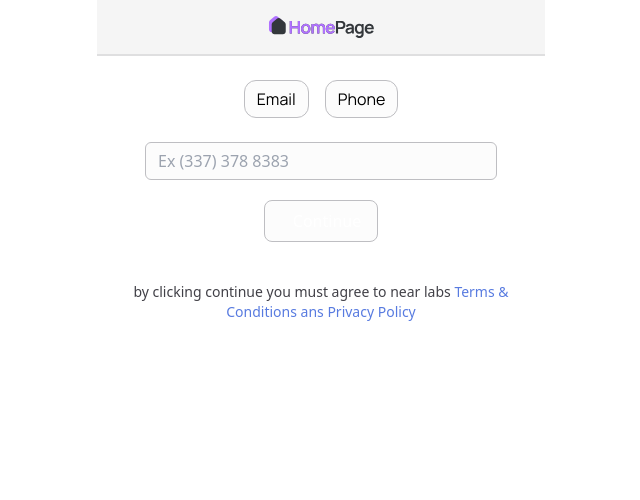
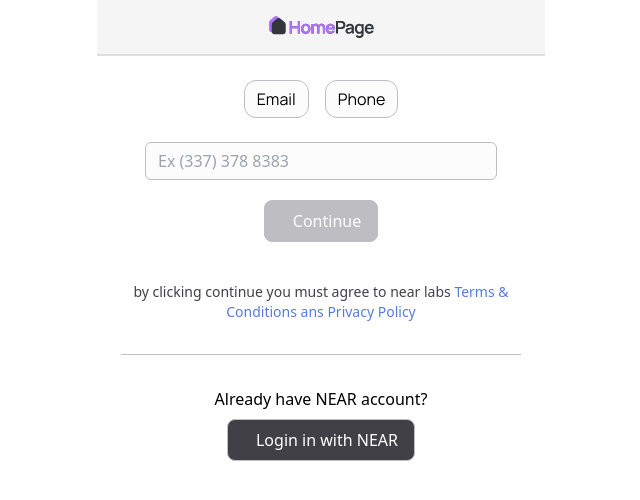
Before and after one commit to avastamin/react-extensions, a React (Create React App) app: page / in a window 1280 px wide. Shown: the top 500 px of the page, without its empty margins (319-959 px from the left). Built offline with nearby package versions, Linux system fonts and the light colour scheme.

Commit message:
Add login with NEAR section

```diff
--- a/src/App.tsx
+++ b/src/App.tsx
@@ -17,12 +17,17 @@
               className='w-full py-1.5 px-3 border border-gray-500 bg-gray-800 rounded-md mr-4'
               placeholder="Ex (337) 378 8383"
             />
-            <button className='h-22 py-2 pr-4 pl-7 mt-5 mr-auto ml-auto text-white bg-gray-500 border border-gray-500 bg-gray-800 rounded-lg mr-4'>Continue</button>
+            <button className='h-22 py-2 pr-4 pl-7 mt-5 mr-auto ml-auto text-white bg-gray-500 border border-gray-500 rounded-lg mr-4'>Continue</button>
           </form>
         </div>
         <div className='text-center mt-4'>
           <p className='text-gray-200 text-sm'>by clicking continue you must agree to near labs
             <a href='#' className='text-blue-100'> Terms & Conditions ans Privacy Policy</a></p>
+        </div>
+        <div className='w-full h-px my-8 bg-gray-500'></div>
+        <div className='text-center mt-4'>
+          <p>Already have NEAR account?</p>
+          <button className='h-22 py-2 pr-4 pl-7 mt-2 mr-auto ml-auto text-white bg-gray-200 border border-gray-500 rounded-lg mr-4'>Login in with NEAR</button>
         </div>
       </div>
     </div>
```
